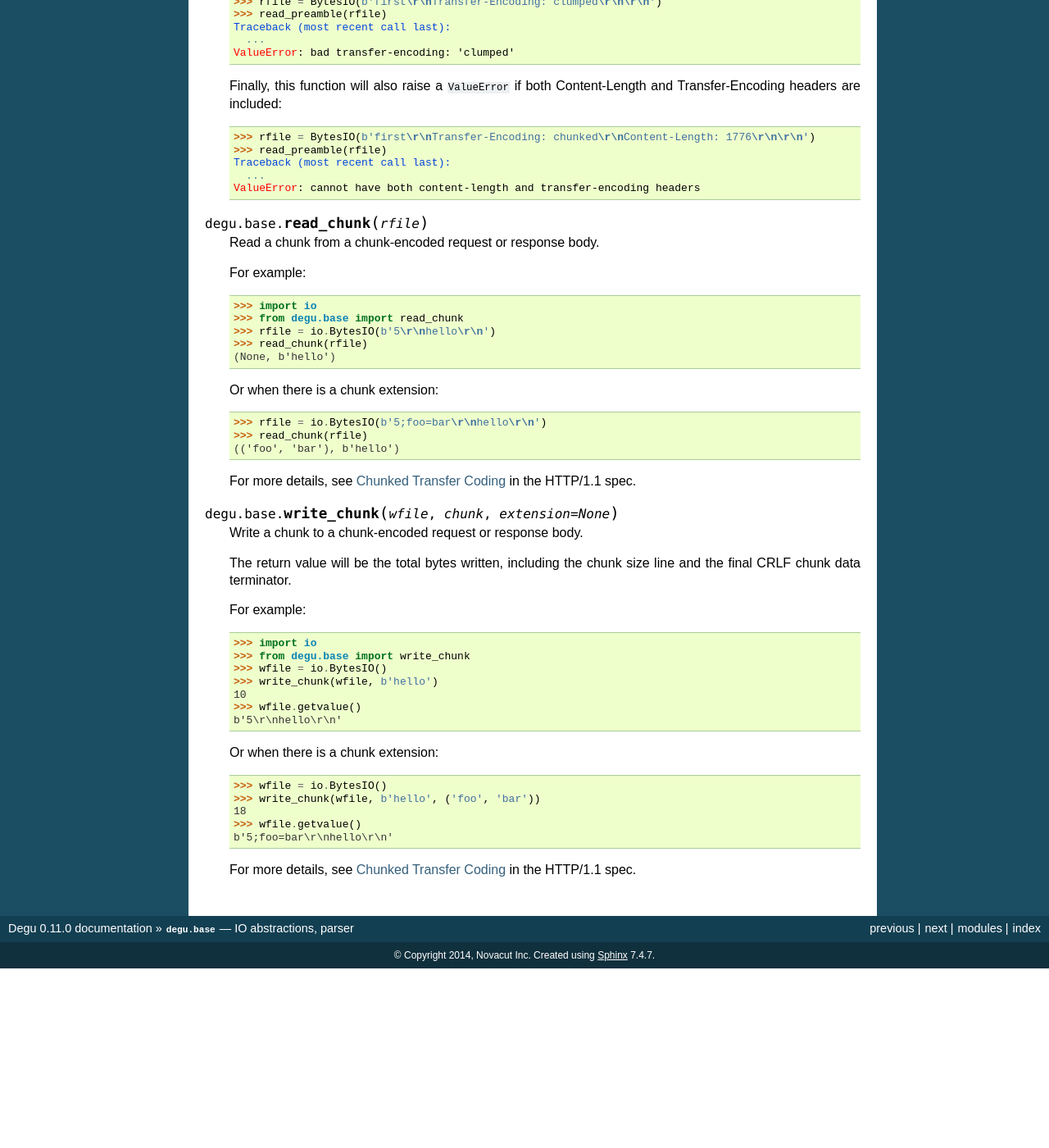
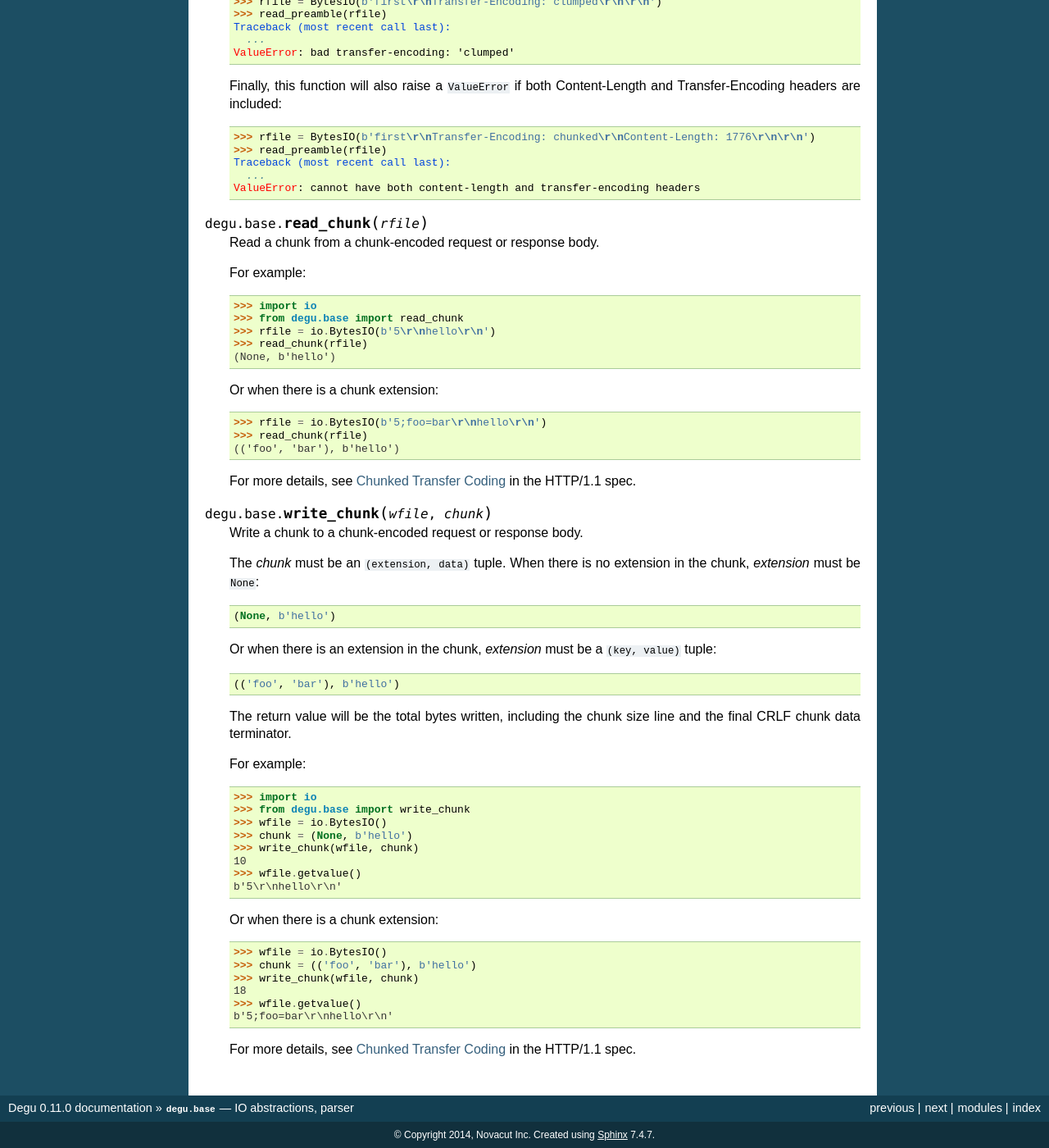
Before and after one commit to json420/degu, a Sphinx documentation site: the page built from doc/degu.base.rst, in a window 1280 px wide and 1400 px high, scrolled down 8186 px. Shown: the whole window at 82% size. Built offline with Sphinx 7.4.7, drawn with Linux system fonts in a browser that asks for light colours; before the commit the page ends 9367 px from its top, so only the background shows below that.

Commit message:
write_chunk(wfile, data, extension=None) --> write_chunk(wfile, chunk)

```diff
--- a/doc/degu.base.rst
+++ b/doc/degu.base.rst
@@ -568,9 +568,19 @@ Parsing functions
     For more details, see `Chunked Transfer Coding`_ in the HTTP/1.1 spec.
 
 
-.. function:: write_chunk(wfile, chunk, extension=None)
+.. function:: write_chunk(wfile, chunk)
 
     Write a chunk to a chunk-encoded request or response body.
+
+    The *chunk* must be an ``(extension, data)`` tuple.  When there is no
+    extension in the chunk, *extension* must be ``None``::
+
+        (None, b'hello')
+
+    Or when there is an extension in the chunk, *extension* must be a
+    ``(key, value)`` tuple::
+
+        (('foo', 'bar'), b'hello')
 
     The return value will be the total bytes written, including the chunk size
     line and the final CRLF chunk data terminator.
@@ -580,7 +590,8 @@ Parsing functions
     >>> import io
     >>> from degu.base import write_chunk
     >>> wfile = io.BytesIO()
-    >>> write_chunk(wfile, b'hello')
+    >>> chunk = (None, b'hello')
+    >>> write_chunk(wfile, chunk)
     10
     >>> wfile.getvalue()
     b'5\r\nhello\r\n'
@@ -588,7 +599,8 @@ Parsing functions
     Or when there is a chunk extension:
 
     >>> wfile = io.BytesIO()
-    >>> write_chunk(wfile, b'hello', ('foo', 'bar'))
+    >>> chunk = (('foo', 'bar'), b'hello')
+    >>> write_chunk(wfile, chunk)
     18
     >>> wfile.getvalue()
     b'5;foo=bar\r\nhello\r\n'
```
Also changed, not shown: doc/changelog.rst (+16 -0 lines), 4 other files.
